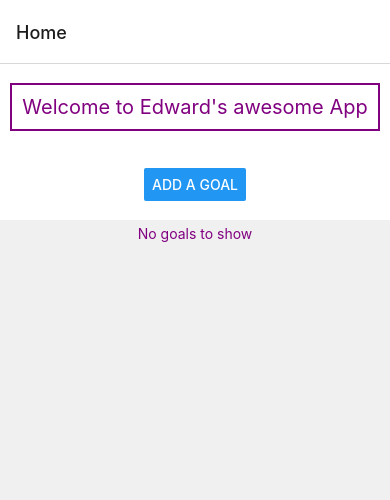
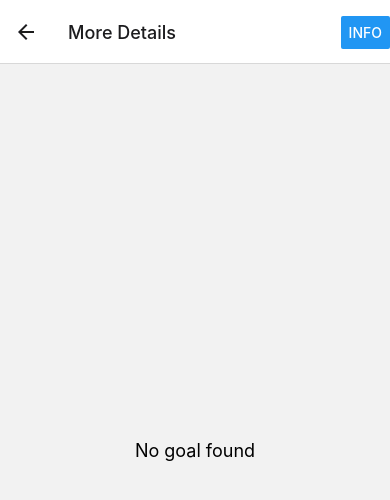
Before and after one commit to edwardzhang415-163/CS5520-Mobile-Application-Project, a React Native app in the folder Trailer/: screen /Details in a window 390 px wide. Shown: the top 500 px of the page. Built offline with nearby package versions, Linux system fonts and the light colour scheme.

Commit message:
Refactor App.js to use react-navigation for navigation

```diff
--- a/Trailer/App.js
+++ b/Trailer/App.js
@@ -1,6 +1,9 @@
 import React from 'react';
 import { NavigationContainer } from '@react-navigation/native';
 import { createNativeStackNavigator } from '@react-navigation/native-stack';
+import { Button } from 'react-native';
+import Home from './components/Home';
+import GoalDetails from './components/GoalDetails';
 
 const Stack = createNativeStackNavigator();
 
@@ -8,7 +11,19 @@ export default function App() {
   return (
     <NavigationContainer>
       <Stack.Navigator>
-        <Stack.Screen name="Home" component={require('./components/Home').default} options={{ title: 'Home' }} />
+        <Stack.Screen name="Home" component={Home} options={{ title: 'Home', headerStyle: { backgroundColor: '#f4511e' }, headerTintColor: '#fff', }} />
+        <Stack.Screen
+          name="Details"
+          component={GoalDetails}
+          options={({ route, navigation }) => ({
+            title: route.params ? route.params.goal.text : "More Details" ,
+            headerRight: () => (
+              <Button
+                onPress={() => alert('Header button pressed!')}
+                title="Info"
+              />
+            ),
+          })}  />
       </Stack.Navigator>
     </NavigationContainer>
   );
--- /dev/null
+++ b/Trailer/components/GoalDetails.js
@@ -0,0 +1,43 @@
+import React from 'react';
+import { View, Text, StyleSheet, Button } from 'react-native';
+
+export default function GoalDetails({ route, navigation }) {
+  console.log("route", route);
+
+  return (
+    <View style={styles.container}>
+      {route.params ? (
+        <View style={styles.container}>
+        <Text style={styles.title}>Goal Details</Text>
+        <Text style={styles.text}>ID: { route.params.goal.id}</Text>
+        <Text style={styles.text}>Text: {route.params.goal.text}</Text>
+      <Button
+        title="More Details"
+        onPress={() => navigation.push('Details')}
+      />
+      </View>
+      ) :
+      <Text style={styles.text}>No goal found</Text>
+      }
+
+    </View>
+  );
+}
+
+const styles = StyleSheet.create({
+  container: {
+    flex: 1,
+    justifyContent: 'center',
+    alignItems: 'center',
+    padding: 16,
+  },
+  title: {
+    fontSize: 24,
+    fontWeight: 'bold',
+    marginBottom: 16,
+  },
+  text: {
+    fontSize: 18,
+    marginBottom: 8,
+  },
+});
--- a/Trailer/components/GoalItem.js
+++ b/Trailer/components/GoalItem.js
@@ -1,10 +1,11 @@
 import { StyleSheet, Text, View, Button} from "react-native";
 
-export default function GoalItem({item, onDelete}) {
+export default function GoalItem({item, onDelete, onNavigate}) {
     return(
         // console.log("goal",item),
     <View  style={styles.goalItem}>
       <Text>{item.text}</Text>
+      <Button title="i" onPress={onNavigate} />
       <Button title="X" onPress={() => onDelete(item.id)} />
     </View>
   )}
--- a/Trailer/components/Home.js
+++ b/Trailer/components/Home.js
@@ -1,10 +1,10 @@
-import { StyleSheet, Text, View, Button, SafeAreaView, ScrollView, FlatList, Alert} from 'react-native';
+import React, { useState } from 'react';
+import { StyleSheet, Text, View, Button, SafeAreaView, FlatList, Alert, TouchableOpacity} from 'react-native';
 import Header from './Header';
 import Input from './Input';
-import React, { useState } from 'react';
 import GoalItem from './GoalItem';
 
-export default function App() {
+export default function Home({ navigation }) {
   const appName = "Welcome to Edward's awesome App";
   const [confirmedText, setConfirmedText] = useState('');
   const [modalVisible, setModalVisible] = useState(false);
@@ -78,7 +78,11 @@ export default function App() {
       <FlatList
         data={goals}
         renderItem={({ item }) => (
-        <GoalItem item={item} onDelete={handleDeleteGoal}/>
+            <GoalItem
+              item={item}
+              onDelete={handleDeleteGoal}
+              onNavigate={() => navigation.navigate('Details', {goal: item })}
+            />
         )}
         contentContainerStyle={styles.scrollViewContent}
         ListEmptyComponent={renderEmptyComponent}
```
